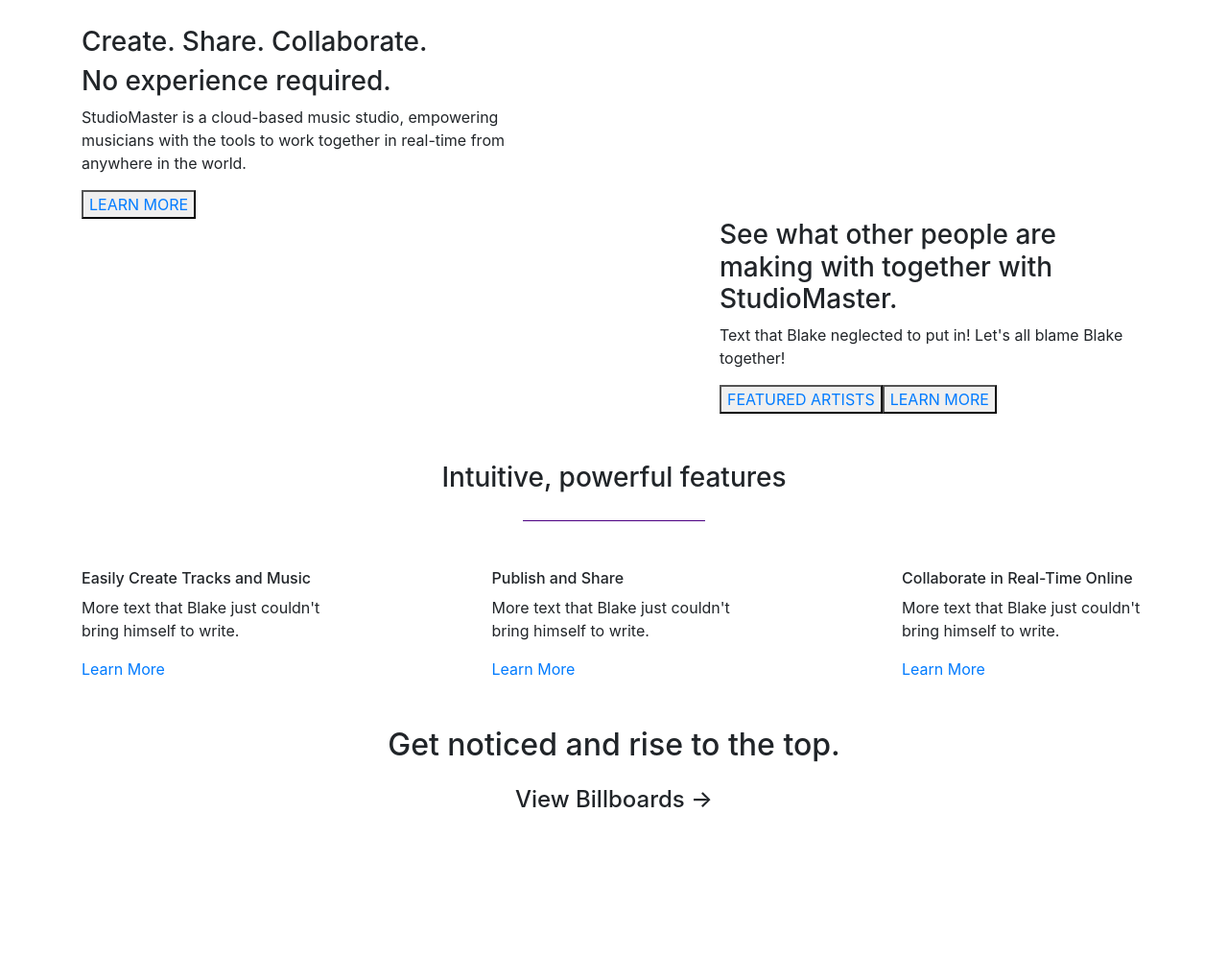
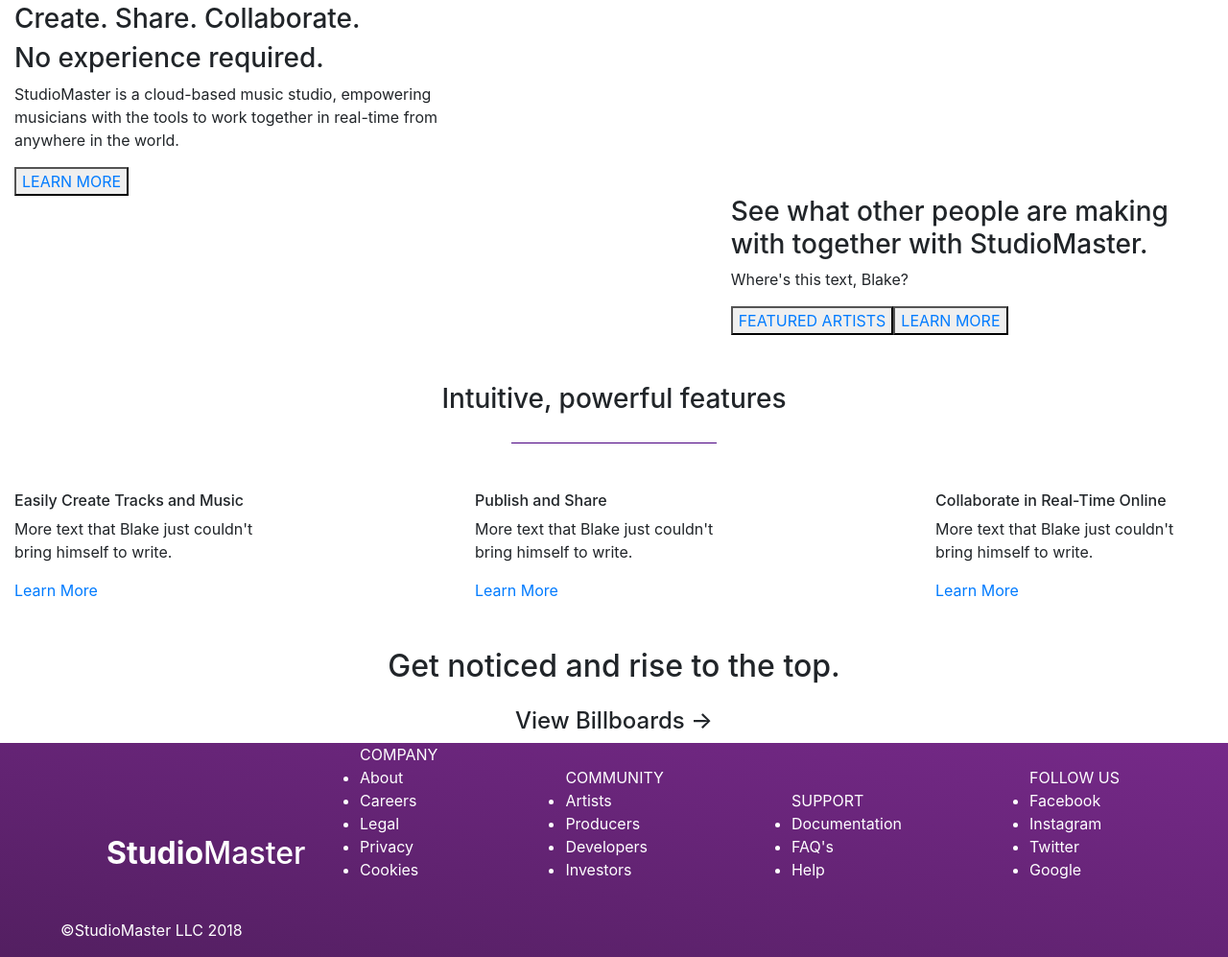
Before and after one commit to SethDonohue/StudioMaster, a React app: page / in a window 1280 px wide. Shown: the part 413-1410 px from the top of the page at 96% size. Before the commit the page ends 1269 px from the top, so only its background shows below. Built offline with nearby package versions, Linux system fonts and the light colour scheme.

Commit message:
homepage scaffold done

```diff
--- a/src/components/App.js
+++ b/src/components/App.js
@@ -3,6 +3,7 @@
 import NavBar from './home/nav_bar';
 import HomeDescription from './home/home_description';
 import BottomDescription from './home/bottom_description';
+import Footer from './footer/footer_main';
 
 
 class App extends Component { // Home Page Component! Edit Me!
@@ -12,6 +13,7 @@
           <NavBar />
           <HomeDescription />
           <BottomDescription />
+          <Footer />
       </div>
     );
   }
--- a/src/components/footer/footer_main.js
+++ b/src/components/footer/footer_main.js
@@ -1,11 +1,51 @@
-import React, { Component } from 'react'
+import React, { Component } from 'react';
+import '../../styles/footer.css';
 
 class Footer extends Component {
     render(){
         return(
-            <div>
+            <div className='container-fluid footer-background'>
+                <div className='row'>
+                    <div className='col-3'>
+                        <h2 className='company-brand'><strong>Studio</strong>Master</h2>
 
+                        <p className='company-brand'>&copy;StudioMaster LLC 2018</p>
+                    </div>
+
+                    <div className='col-9 footer-options'>
+                        <ul>
+                            COMPANY
+                            <li>About</li>
+                            <li>Careers</li>
+                            <li>Legal</li>
+                            <li>Privacy</li>
+                            <li>Cookies</li>
+                        </ul>
+                        <ul>
+                            COMMUNITY
+                            <li>Artists</li>
+                            <li>Producers</li>
+                            <li>Developers</li>
+                            <li>Investors</li>
+                        </ul>
+                        <ul>
+                            SUPPORT
+                            <li>Documentation</li>
+                            <li>FAQ's</li>
+                            <li>Help</li>
+                        </ul>
+                        <ul>
+                            FOLLOW US
+                            <li>Facebook</li>
+                            <li>Instagram</li>
+                            <li>Twitter</li>
+                            <li>Google</li>
+                        </ul>
+                    </div>
+                </div>
             </div>
         )
     }
 }
+
+export default Footer;
--- a/src/components/home/bottom_description.js
+++ b/src/components/home/bottom_description.js
@@ -8,7 +8,7 @@
 class BottomDescription extends Component{
     render(){
         return(
-            <div className='container'>
+            <div className='container-fluid'>
                 <div className='row'>
                     <div className='col-5 midpage_desc'>
                         <h3>
@@ -32,7 +32,7 @@
                         </h3>
 
                         <p>
-                            Text that Blake neglected to put in! Let's all blame Blake together!
+                            Where's this text, Blake?
                         </p>
 
                         <button><Link to='/'>FEATURED ARTISTS</Link></button>
--- a/src/components/home/home_description.js
+++ b/src/components/home/home_description.js
@@ -6,7 +6,7 @@
 class HomeDescription extends Component{
     render(){
         return(
-            <div className='container border-bottom'>
+            <div className='container-fluid border-bottom'>
                 <div className='row'>
                     <div className='col-12'>
 
--- a/src/components/home/nav_bar.js
+++ b/src/components/home/nav_bar.js
@@ -6,7 +6,7 @@
 
     render(){
         return(
-            <div className='container'>
+            <div className='container-fluid home-nav'>
                 <div className='row'>
                     <div className='col-3'>
                         <h4><strong>Studio</strong>Master</h4>
--- /dev/null
+++ b/src/styles/footer.css
@@ -0,0 +1,16 @@
+.footer-background {
+    background: linear-gradient(to top right, #531f61, #762989)
+}
+
+.footer-background * {
+    color: white;
+}
+
+.company-brand{
+    margin: 3em 0em 1em 3em;
+}
+
+.footer-options ul{
+    display: inline-block;
+    margin-right: 10%;
+}
--- a/src/styles/navbar.css
+++ b/src/styles/navbar.css
@@ -1,9 +1,9 @@
-ul li {
+.home-nav ul li {
     display: inline-block;
     margin-left: 12px;
 }
 
-ul {
+.home-nav ul {
     display: inline-block;
     margin-top: 10px;
 }
```
